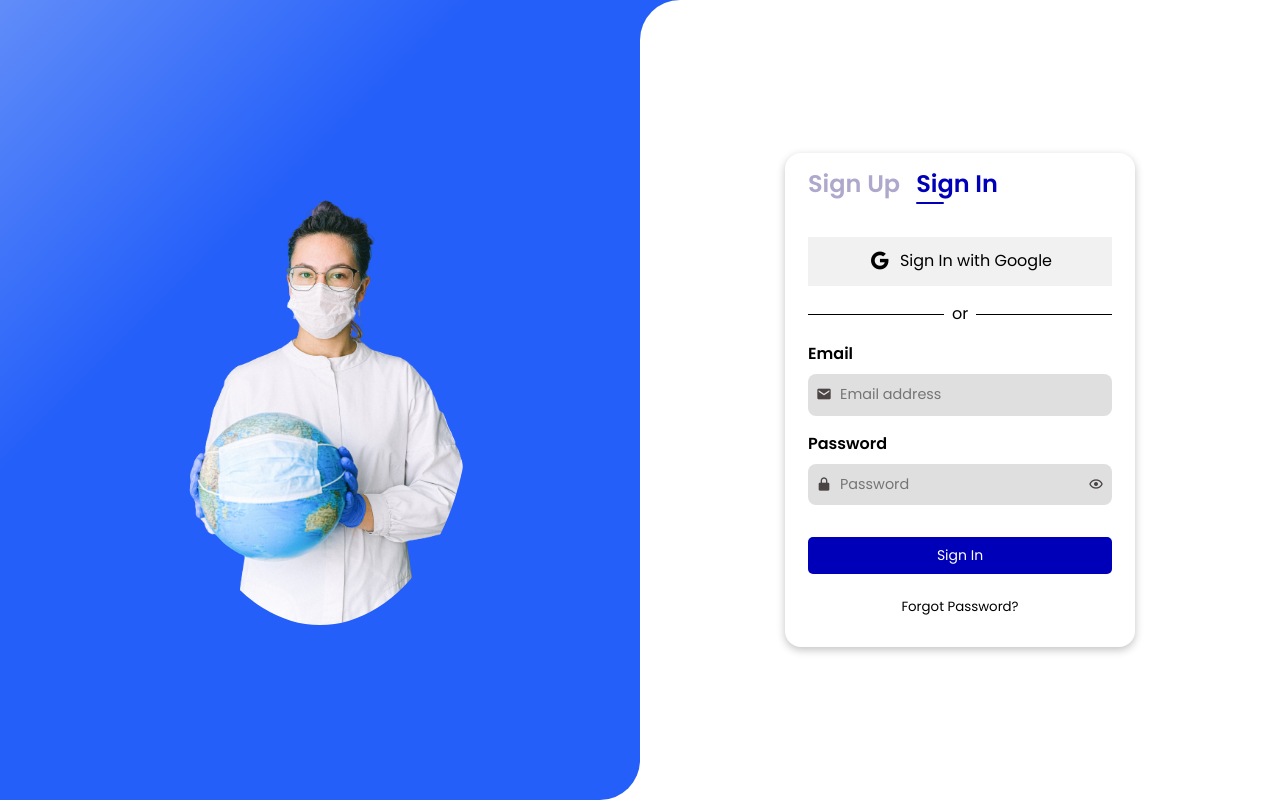
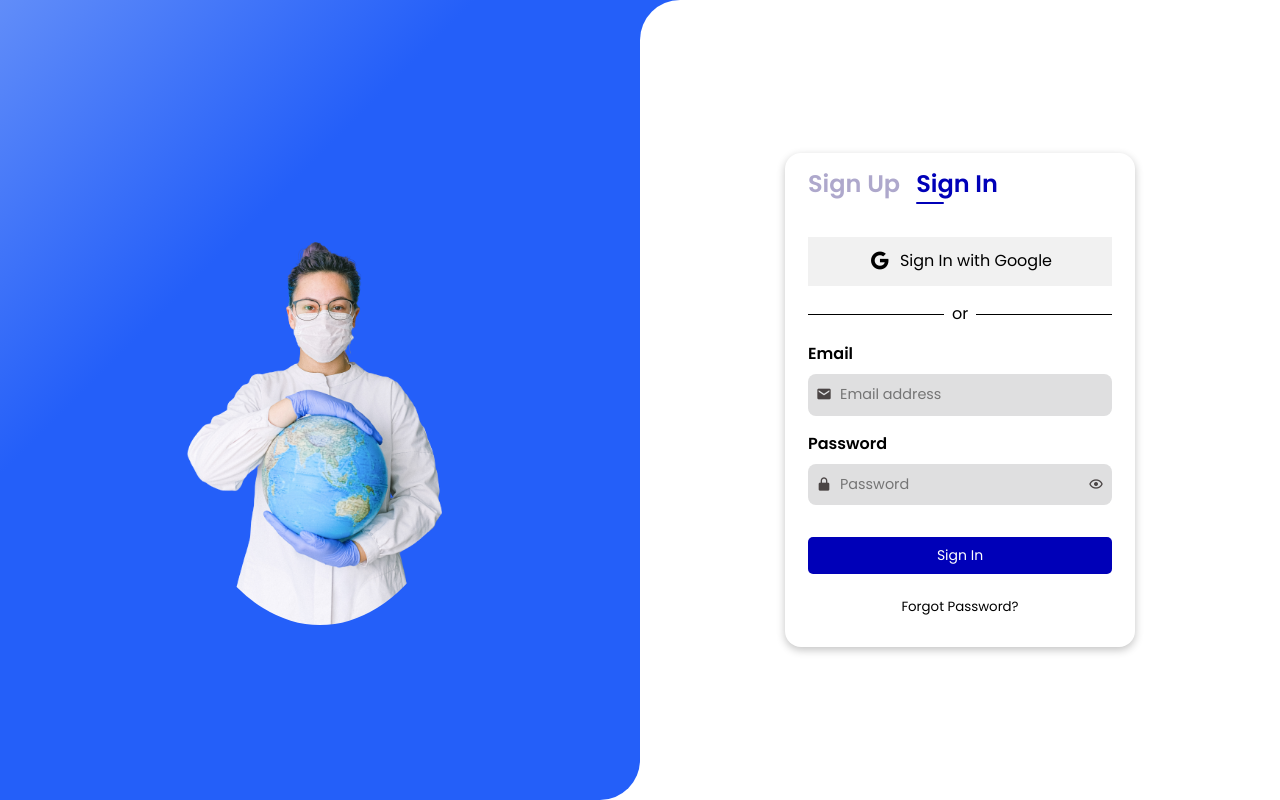
Before and after one commit to TPriince/Care-Path, a Vue app: page /sign-in in a window 1280 px wide. Built offline with nearby package versions, Linux system fonts and the light colour scheme; no server answers.

Commit message:
Update SignInView.vue

```diff
--- a/src/views/SignInView.vue
+++ b/src/views/SignInView.vue
@@ -2,7 +2,7 @@
     <section class="form-section">
         <div class="left-container">
             <div class="img-container">
-                <img src="../assets/images/care-path.png" loading="lazy" />
+                <img src="../assets/images/care-path2.png" loading="lazy" />
             </div>
         </div>
         <div class="form-wrapper">
```
